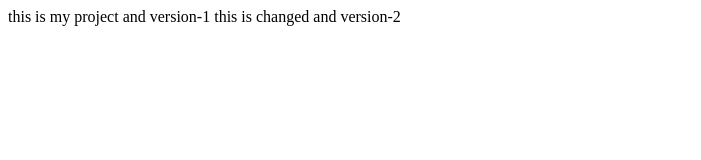
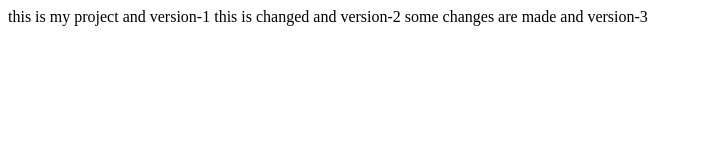
Before and after one commit to pardhick/Github-2, a plain HTML site: page index.html in a window 1280 px wide. Shown: the whole page, without its empty margins (0-701 px from the left). Drawn offline with Linux system fonts and the light colour scheme.

Commit message:
version-3

```diff
--- a/index.html
+++ b/index.html
@@ -8,5 +8,6 @@
 <body>
     this is my project and version-1
     this is changed and version-2
+    some changes are made and version-3
 </body>
 </html>
```
